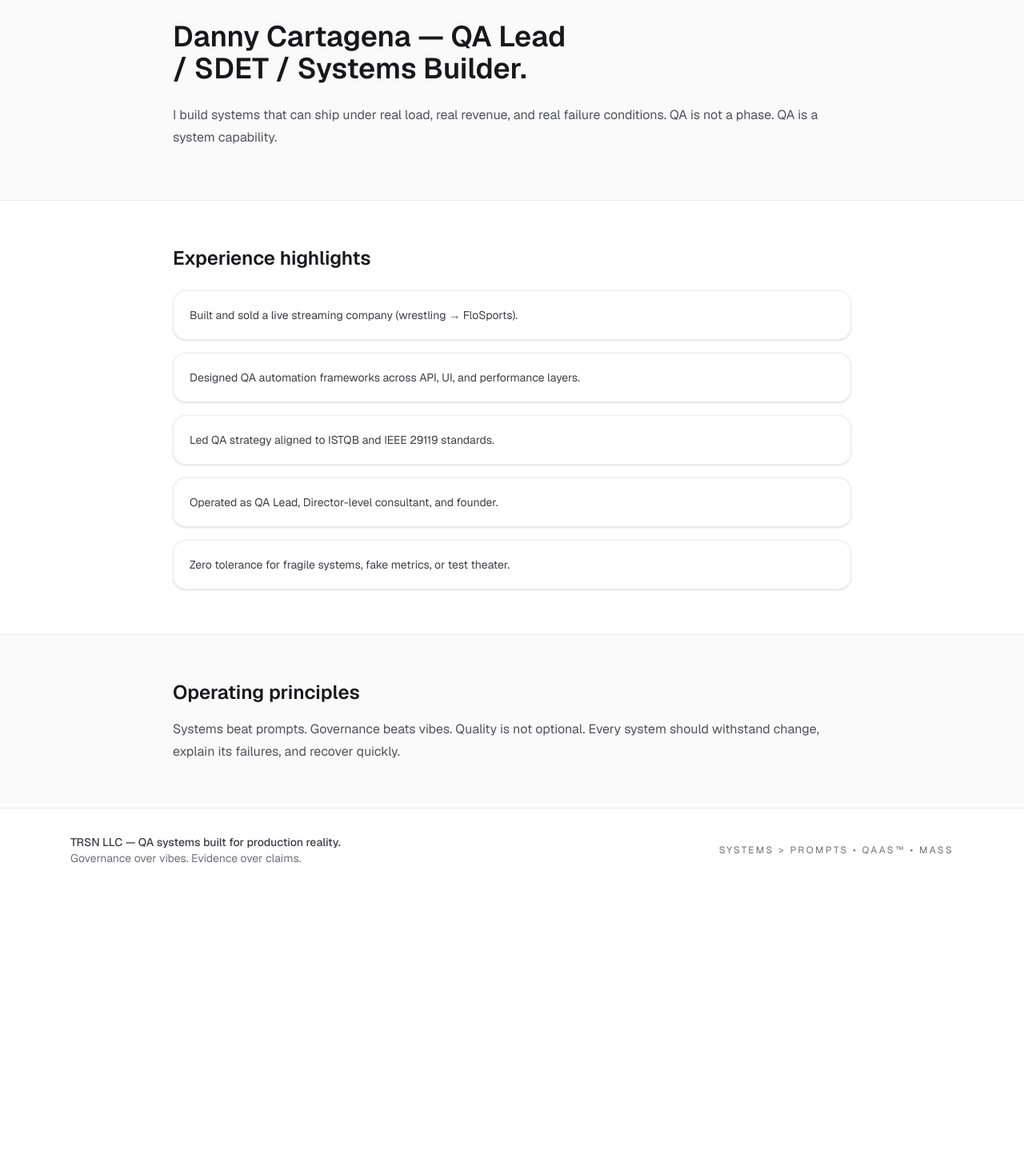
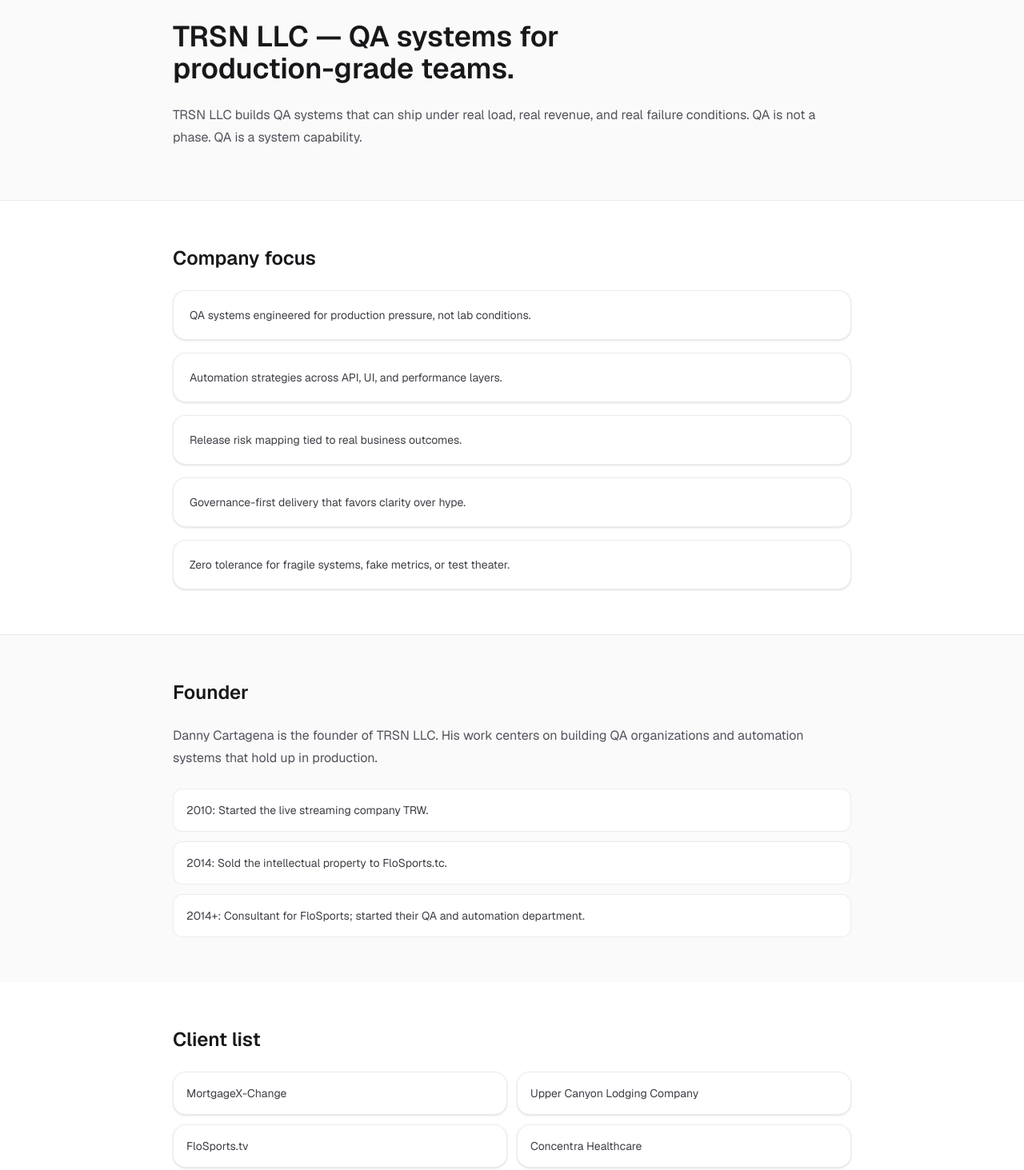
Before and after one commit to FloDanny/trsn, a Next.js app: page /about in a window 1280 px wide. Shown: the part 167-1630 px from the top of the page at 80% size. Before the commit the page ends 1282 px from the top, so only its background shows below. Built offline with nearby package versions, Linux system fonts and the light colour scheme.

Commit message:
Update about

```diff
--- a/app/about/page.tsx
+++ b/app/about/page.tsx
@@ -1,9 +1,24 @@
-const experience = [
-  "Built and sold a live streaming company (wrestling → FloSports).",
-  "Designed QA automation frameworks across API, UI, and performance layers.",
-  "Led QA strategy aligned to ISTQB and IEEE 29119 standards.",
-  "Operated as QA Lead, Director-level consultant, and founder.",
+const companyFocus = [
+  "QA systems engineered for production pressure, not lab conditions.",
+  "Automation strategies across API, UI, and performance layers.",
+  "Release risk mapping tied to real business outcomes.",
+  "Governance-first delivery that favors clarity over hype.",
   "Zero tolerance for fragile systems, fake metrics, or test theater.",
+];
+
+const founderTimeline = [
+  "2010: Started the live streaming company TRW.",
+  "2014: Sold the intellectual property to FloSports.tc.",
+  "2014+: Consultant for FloSports; started their QA and automation department.",
+];
+
+const clientList = [
+  "MortgageX-Change",
+  "Upper Canyon Lodging Company",
+  "FloSports.tv",
+  "Concentra Healthcare",
+  "USA Wrestling",
+  "Brute Athletic Apparel",
 ];
 
 export default function AboutPage() {
@@ -15,11 +30,12 @@ export default function AboutPage() {
             About
           </p>
           <h1 className="text-3xl font-semibold text-zinc-900 dark:text-white md:text-4xl">
-            Danny Cartagena — QA Lead / SDET / Systems Builder.
+            TRSN LLC — QA systems for production-grade teams.
           </h1>
           <p className="text-base leading-7 text-zinc-600 dark:text-zinc-300">
-            I build systems that can ship under real load, real revenue, and real
-            failure conditions. QA is not a phase. QA is a system capability.
+            TRSN LLC builds QA systems that can ship under real load, real
+            revenue, and real failure conditions. QA is not a phase. QA is a
+            system capability.
           </p>
         </div>
       </section>
@@ -27,15 +43,53 @@ export default function AboutPage() {
       <section className="py-14">
         <div className="mx-auto flex w-full max-w-4xl flex-col gap-6 px-6">
           <h2 className="text-2xl font-semibold text-zinc-900 dark:text-white">
-            Experience highlights
+            Company focus
           </h2>
           <ul className="grid gap-4">
-            {experience.map((item) => (
+            {companyFocus.map((item) => (
               <li
                 key={item}
                 className="rounded-2xl border border-zinc-200/70 bg-white p-5 text-sm text-zinc-700 shadow-sm dark:border-zinc-800 dark:bg-zinc-950 dark:text-zinc-200"
               >
                 {item}
+              </li>
+            ))}
+          </ul>
+        </div>
+      </section>
+
+      <section className="border-t border-zinc-200/70 bg-zinc-50 py-14 dark:border-zinc-800 dark:bg-zinc-950">
+        <div className="mx-auto flex w-full max-w-4xl flex-col gap-6 px-6">
+          <h2 className="text-2xl font-semibold text-zinc-900 dark:text-white">
+            Founder
+          </h2>
+          <p className="text-base leading-7 text-zinc-600 dark:text-zinc-300">
+            Danny Cartagena is the founder of TRSN LLC. His work centers on
+            building QA organizations and automation systems that hold up in
+            production.
+          </p>
+          <ul className="grid gap-3 text-sm text-zinc-700 dark:text-zinc-200">
+            {founderTimeline.map((item) => (
+              <li key={item} className="rounded-xl border border-zinc-200/70 bg-white p-4 dark:border-zinc-800 dark:bg-zinc-950">
+                {item}
+              </li>
+            ))}
+          </ul>
+        </div>
+      </section>
+
+      <section className="py-14">
+        <div className="mx-auto flex w-full max-w-4xl flex-col gap-6 px-6">
+          <h2 className="text-2xl font-semibold text-zinc-900 dark:text-white">
+            Client list
+          </h2>
+          <ul className="grid gap-3 md:grid-cols-2">
+            {clientList.map((client) => (
+              <li
+                key={client}
+                className="rounded-2xl border border-zinc-200/70 bg-white p-4 text-sm text-zinc-700 shadow-sm dark:border-zinc-800 dark:bg-zinc-950 dark:text-zinc-200"
+              >
+                {client}
               </li>
             ))}
           </ul>
```
